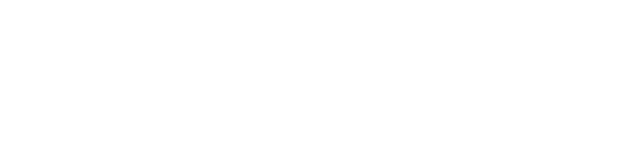
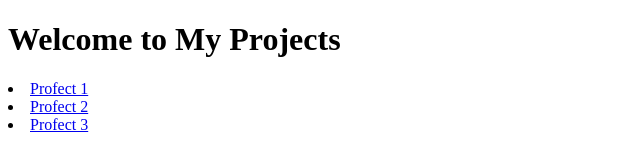
Before and after one commit to Jasminemccullough62/Jasminemccullough62.github.io, a plain HTML site: page index.html in a window 1280 px wide. Shown: the whole page, without its empty margins (0-640 px from the left). Drawn offline with Linux system fonts and the light colour scheme.

Commit message:
Update index.html

```diff
--- a/index.html
+++ b/index.html
@@ -1,11 +1,16 @@
 <!DOCTYPE HTML>
-<html>
-
+<html lang="en">
 <head>
-    <title></title>
+    <meta charset="UTF-8">
+    <title>My Projects</title>
 </head>
 
 <body>
+    <h1>Welcome to My Projects</h1>
+    <u1>
+        <li><a href="project-1/">Profect 1<a/></li>
+        <li><a href="project-2/">Profect 2<a/></li>
+        <li><a href="project-3/">Profect 3<a/></li>
+    </u1>
 </body>
-
 </html>
```
